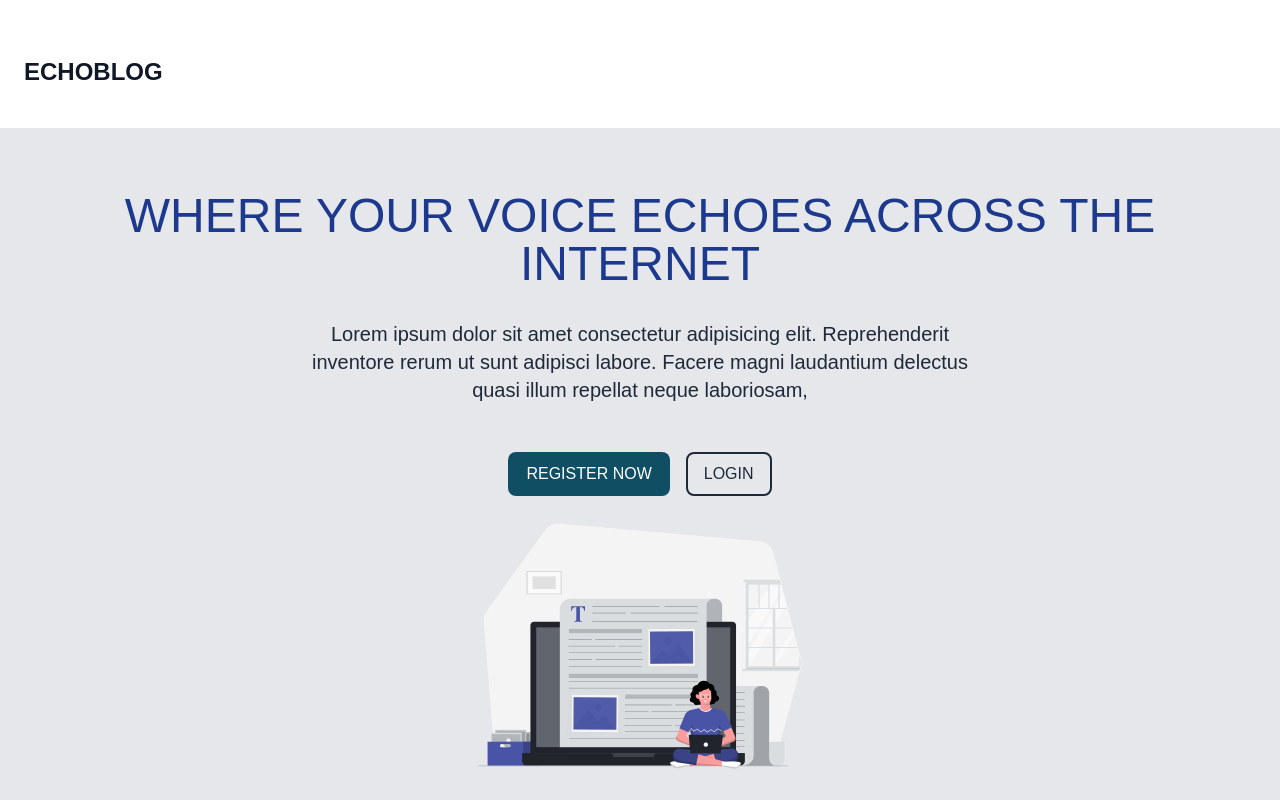
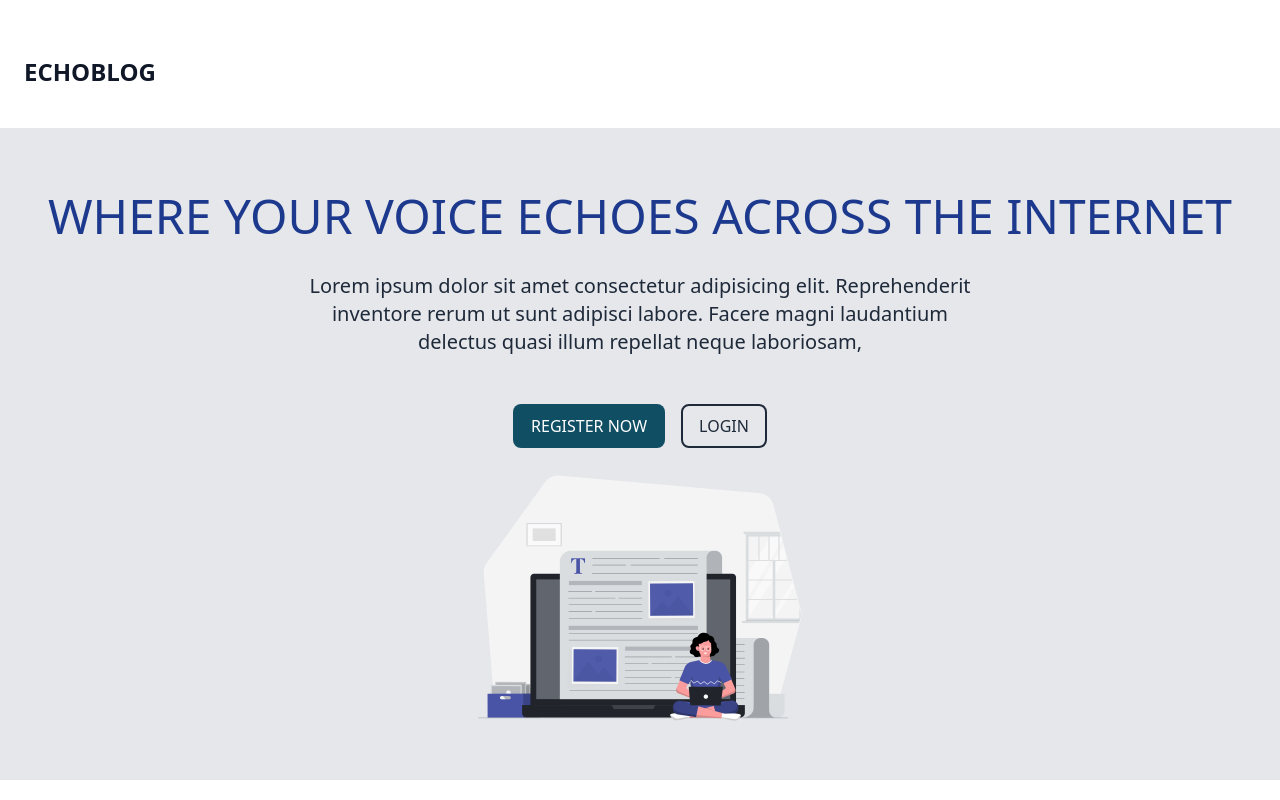
Before and after one commit to maxmulla23/blog, a Next.js app in the folder blogui/: page / in a window 1280 px wide. Built offline with nearby package versions, Linux system fonts and the light colour scheme.

Commit message:
commented out

```diff
--- a/blogui/app/globals.css
+++ b/blogui/app/globals.css
@@ -1,6 +1,6 @@
 @import "tailwindcss";
 
-@theme {
+/* @theme {
   --font-sans: var(--font-geist-sans);
   --font-mono: var(--font-geist-mono);
 }
@@ -21,4 +21,4 @@ body {
   color: var(--foreground);
   background: var(--background);
   font-family: Arial, Helvetica, sans-serif;
-}
+} */
```
